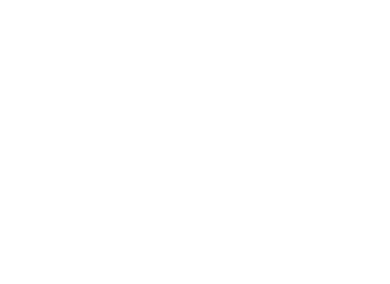
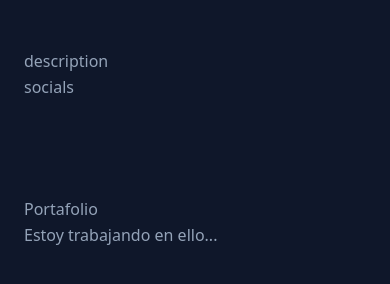
Before and after one commit to GadielHernandez/Porfolio, an Astro site: page / in a window 390 px wide. Built offline with nearby package versions, Linux system fonts and the light colour scheme; Astro itself is replaced by a stand-in of ours.

Commit message:
feat: base structure

```diff
--- a/package.json
+++ b/package.json
@@ -15,5 +15,8 @@
     "astro": "^4.1.1",
     "tailwindcss": "^3.4.1",
     "typescript": "^5.3.3"
+  },
+  "devDependencies": {
+    "prettier-plugin-astro": "^0.12.3"
   }
 }
--- /dev/null
+++ b/src/components/Header.astro
@@ -0,0 +1,8 @@
+<header class="lg:sticky lg:top-0 lg:flex lg:max-h-screen lg:w-1/2 lg:flex-col lg:justify-between lg:py-24 lg:min-h-screen">
+    <div>
+        description
+    </div>
+    <ul>
+        socials
+    </ul>
+</header>
--- a/src/layouts/Layout.astro
+++ b/src/layouts/Layout.astro
@@ -1,4 +1,6 @@
 ---
+import Header from '../components/Header.astro';
+
 interface Props {
 	title: string;
 	description: string;
@@ -17,8 +19,13 @@
 		<meta name="generator" content={Astro.generator} />
 		<title>{title}</title>
 	</head>
-	<body>
-		<slot />
+	<body class="bg-slate-900 leading-relaxed text-slate-400 antialiased selection:bg-teal-300 selection:text-teal-900">
+		<div class="mx-auto min-h-screen max-w-screen-xl px-6 py-12 md:px-12 md:py-20 lg:px-24 lg:py-0">
+			<div class="lg:flex lg:justify-between lg:gap-4 ">
+				<Header />
+				<slot />
+			</div>
+		</div>
 	</body>
 </html>
 <style is:global>
--- a/src/pages/index.astro
+++ b/src/pages/index.astro
@@ -3,15 +3,12 @@
 ---
 
 <Layout title="Gadiel Hernandez - Desarrollador Web" description='Portafolio Gadiel Hernandez - Desarrollador Web Full Stack'>
-	<main>
-
+	<main class="pt-24 lg:w-1/2">
+		<h1>Portafolio</h1>
+		<p>Estoy trabajando en ello...</p>
 	</main>
 </Layout>
 
 <style>
-	main {
-		margin: auto;
-		font-size: 20px;
-		line-height: 1.6;
-	}
+
 </style>
```
Also changed, not shown: 2 other files.
